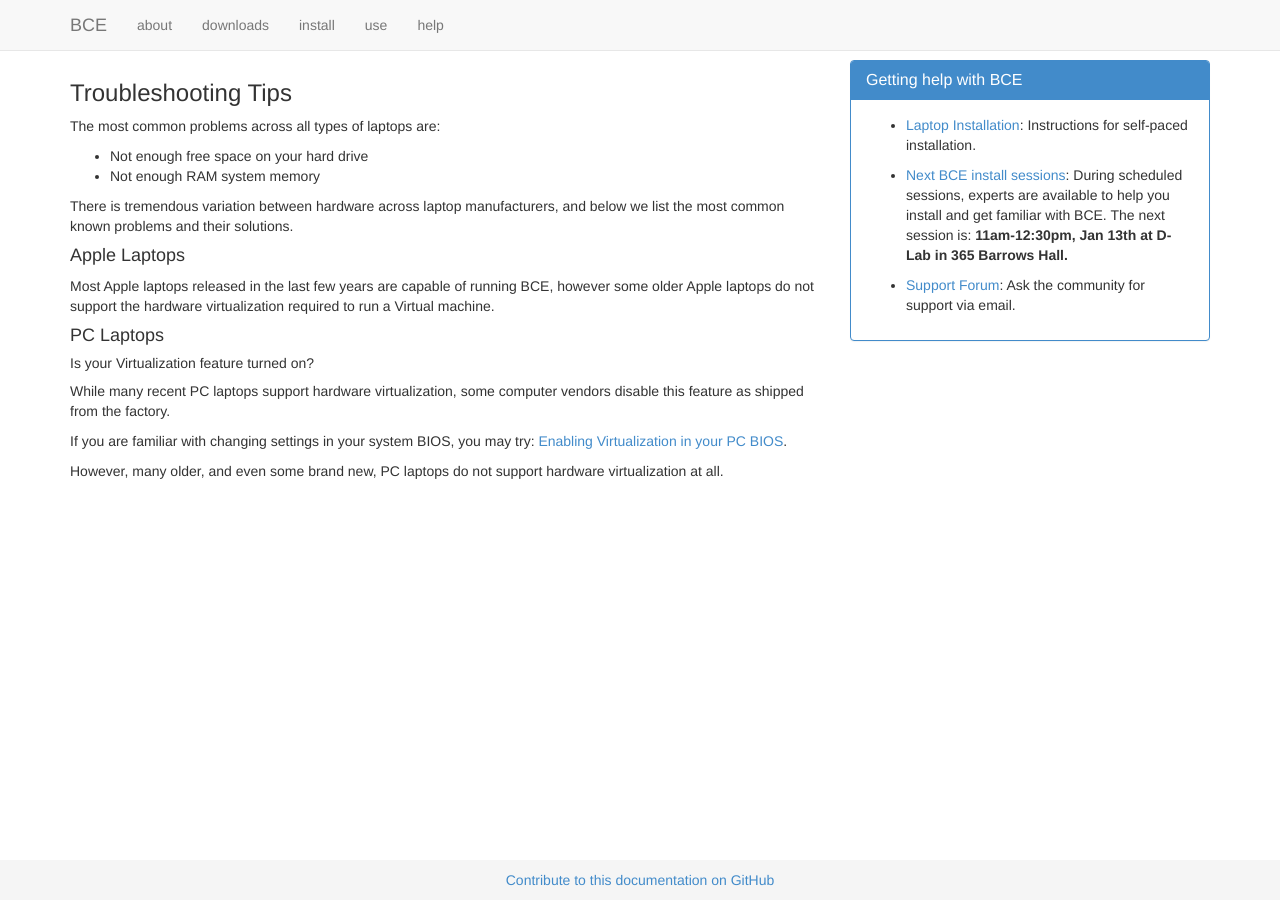
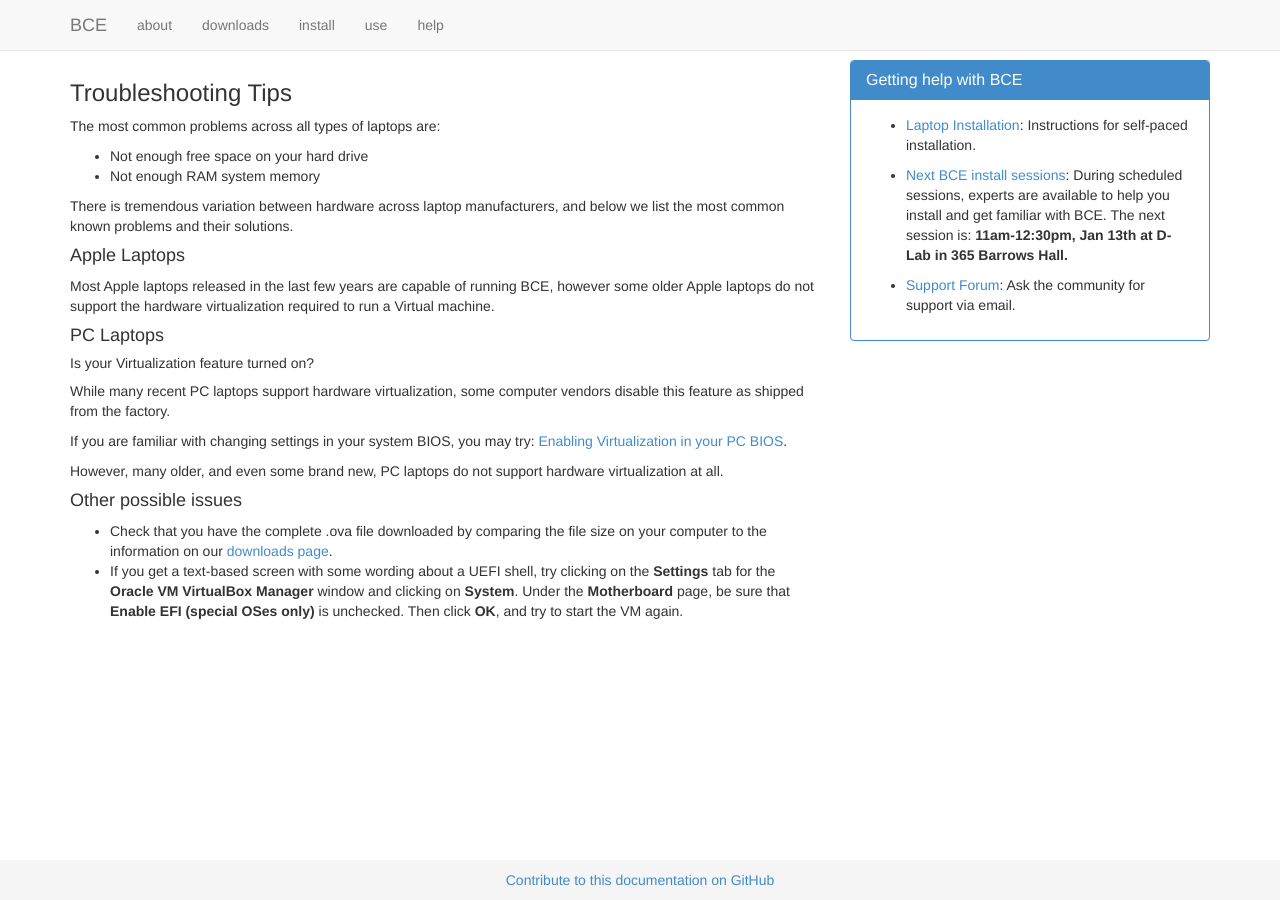
Before and after one commit to ucberkeley/bce-documentation, a Jekyll site: the page built from troubleshooting-tips.md, in a window 1280 px wide. Built offline with Jekyll 4.4.1, drawn with Linux system fonts in a browser that asks for light colours; nearby versions of some CDN libraries; library files that are not in the unit come from our copies; Markdown is read by kramdown in place of the engine named in the settings.

Commit message:
added a couple more troubleshooting tips

```diff
--- a/troubleshooting-tips.md
+++ b/troubleshooting-tips.md
@@ -31,3 +31,8 @@ may try: [Enabling Virtualization in your PC BIOS](enabling-virtualization-in-yo
 
 However, many older, and even some brand new, PC laptops do not
 support hardware virtualization at all.
+
+#### Other possible issues
+
+  - Check that you have the complete .ova file downloaded by comparing the file size on your computer to the information on our [downloads page](/bce-documentation/downloads.html).
+  - If you get a text-based screen with some wording about a UEFI shell, try clicking on the **Settings** tab for the **Oracle VM VirtualBox Manager** window and clicking on **System**. Under the **Motherboard** page, be sure that **Enable EFI (special OSes only)** is unchecked. Then click **OK**, and try to start the VM again.
```
Also changed, not shown: index.md (+2 -0 lines).
